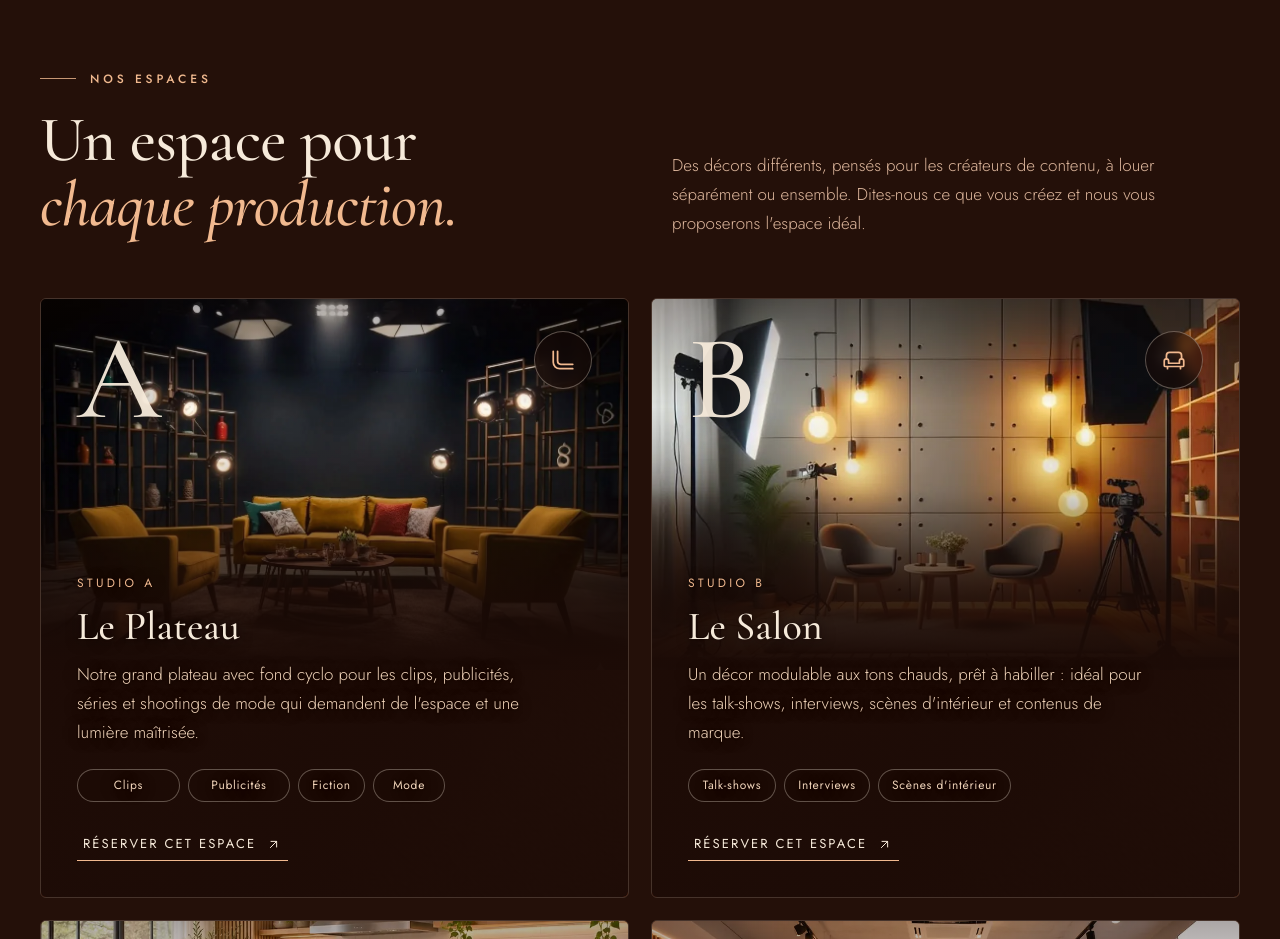
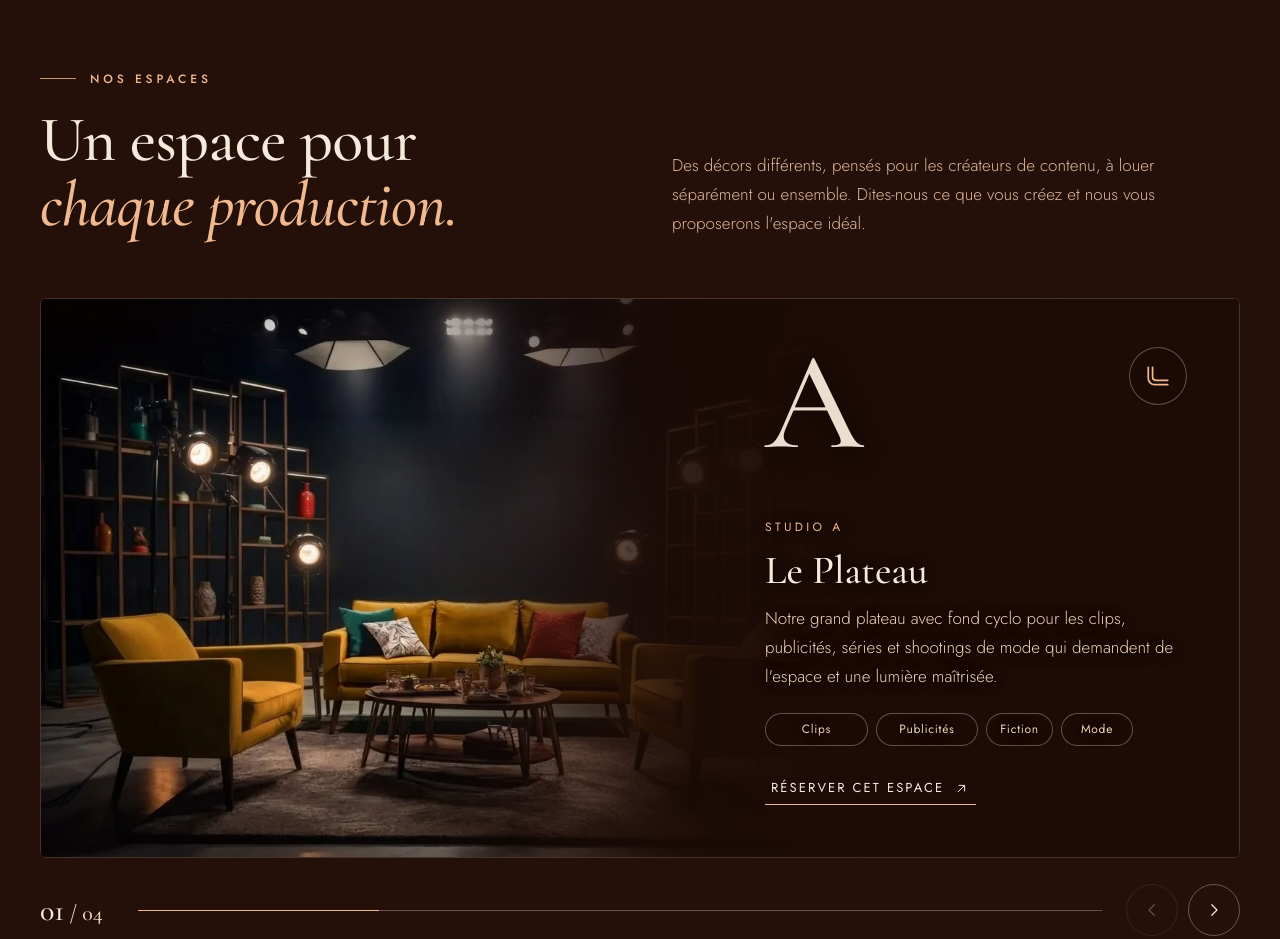
Before and after one commit to lunasmedia/bpstudios, a plain HTML site: page index.html in a window 1280 px wide. Shown: the part 951-1890 px from the top of the page. Drawn offline with nearby package versions, Linux system fonts and the light colour scheme.

Commit message:
Change layout condition from 'carousel' to 'grid'

```diff
--- a/index.html
+++ b/index.html
@@ -2437,7 +2437,7 @@
     // preview the other one with ?spaces=carousel or ?spaces=grid.
     const SPACES_LAYOUT = new URLSearchParams(location.search).get("spaces") || "grid";
     (function () {
-      if (SPACES_LAYOUT !== "carousel") return;
+      if (SPACES_LAYOUT !== "grid") return;
       const section = document.getElementById("spaces");
       const track = document.getElementById("spaceGrid");
       const cards = [...track.querySelectorAll(".space-card")].filter(c => !c.hidden);
```
